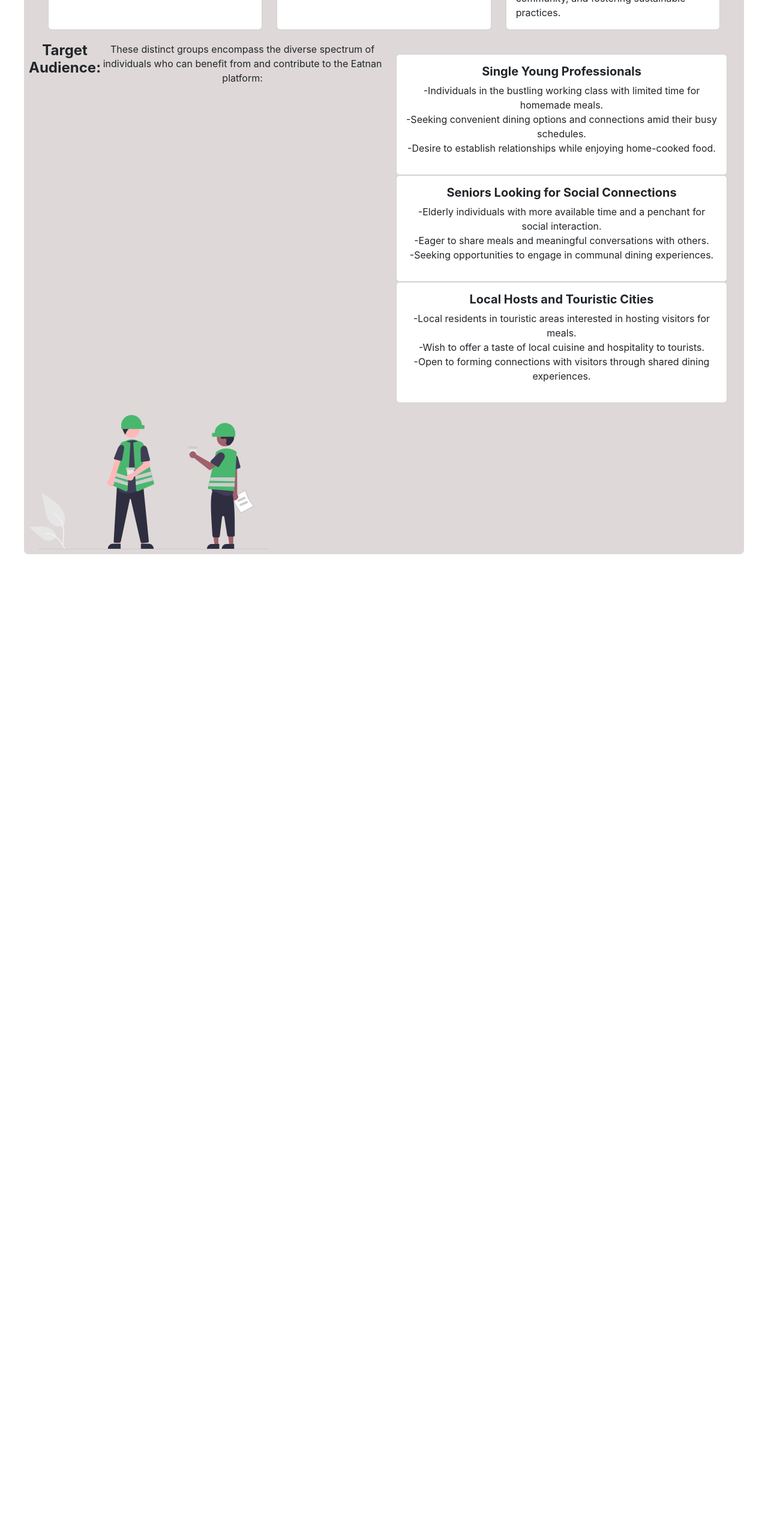
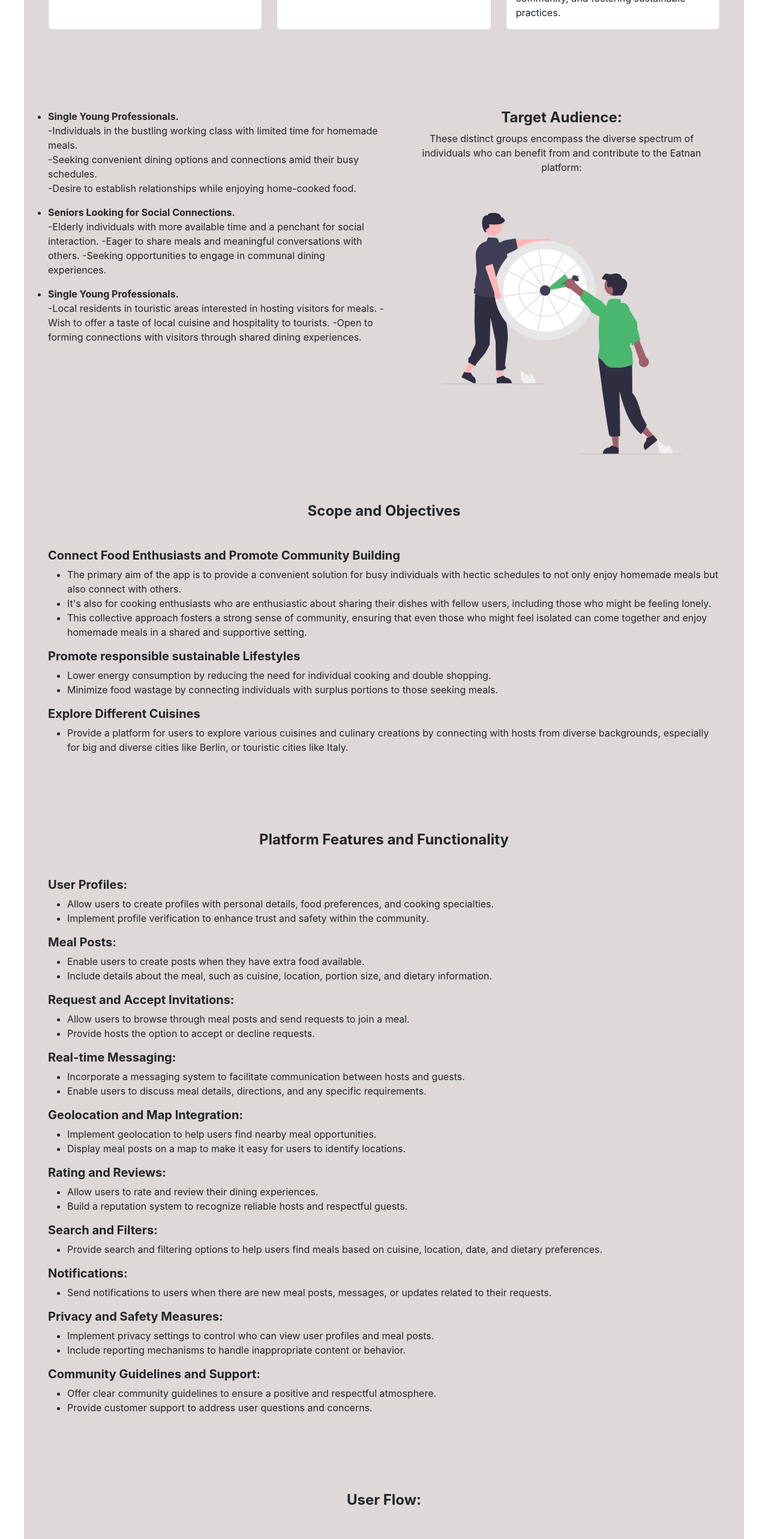
Before and after one commit to Tarek994/new-react-graphql, a React (Create React App) app: page /#/about in a window 1280 px wide. Shown: the part 2380-4946 px from the top of the page at 60% size. Before the commit the page ends 3304 px from the top, so only its background shows below. Built offline with nearby package versions, Linux system fonts and the light colour scheme.

Commit message:
feat(About.tsx): add the rest sections for the app

```diff
--- a/src/components/pages/about/About.tsx
+++ b/src/components/pages/about/About.tsx
@@ -1,7 +1,7 @@
 import "./about.css"
 import one from "./about-assets/one.svg"
 import two from "./about-assets/two.svg"
-import three from "./about-assets/three.svg"
+import target from "./about-assets/target.svg"
 
 
 const about = () => {
@@ -111,59 +111,256 @@ const about = () => {
 
       {/* Target Audience */}
 
-      <div className="target">
+      <div className="main-target col-lg-12">
+        <div className="targets-list col-lg-6">
+          <ul className="tar-list">
+            <li> <strong> Single Young Professionals.</strong>
+              <p>-Individuals in the bustling working class with limited time for homemade meals. <br />
+                -Seeking convenient dining options and connections amid their busy schedules. <br />
+                -Desire to establish relationships while enjoying home-cooked food.
+              </p>
+            </li>
+            <li> <strong> Seniors Looking for Social Connections.</strong>
+              <p> -Elderly individuals with more available time and a penchant for social interaction.
+                -Eager to share meals and meaningful conversations with others.
+                -Seeking opportunities to engage in communal dining experiences.
+              </p>
+            </li>
+            <li> <strong> Single Young Professionals.</strong>
+              <p> -Local residents in touristic areas interested in hosting visitors for meals.
+                -Wish to offer a taste of local cuisine and hospitality to tourists.
+                -Open to forming connections with visitors through shared dining experiences.
+              </p>
+            </li>
+          </ul>
 
-        <div className="targets col-lg-12">
+
+        </div>
+
+        <div className="targets-img col-lg-6">
+          <div className="target-title">
             <h4> <strong>Target Audience:</strong> </h4>
             <p>These distinct groups encompass the diverse spectrum of individuals who can benefit from and contribute to the Eatnan platform:
             </p>
-          <div className="cards col-lg-6">
-            <div className="col-md-12  custom-margin">
-              <div className="card h-100">
-                <div className="card-body d-flex flex-column">
-                  <h5 className="card-title-tar"><strong>Single Young Professionals</strong></h5>
-                  <p className="card-text-tar flex-fill">-Individuals in the bustling working class with limited time for homemade meals. <br />
-                    -Seeking convenient dining options and connections amid their busy schedules. <br />
-                    -Desire to establish relationships while enjoying home-cooked food.
-                  </p>
+          </div>
+
+          <div className="target-img">
+            <img src={target} alt="targets" />
           </div>
         </div>
+
       </div>
-            <div className="col-md-12  custom-margin">
-              <div className="card h-100">
-                <div className="card-body d-flex flex-column">
-                  <h5 className="card-title-tar"><strong>Seniors Looking for Social Connections</strong></h5>
-                  <p className="card-text-tar flex-fill">-Elderly individuals with more available time and a penchant for social interaction. <br />
-                    -Eager to share meals and meaningful conversations with others. <br />
-                    -Seeking opportunities to engage in communal dining experiences.
 
-                  </p>
-                </div>
-              </div>
-            </div>
-            <div className="col-md-12  custom-margin">
-              <div className="card h-100">
-                <div className="card-body d-flex flex-column">
-                  <h5 className="card-title-tar"><strong>Local Hosts and Touristic Cities</strong></h5>
-                  <p className="card-text-tar flex-fill">-Local residents in touristic areas interested in hosting visitors for meals. <br />
-                    -Wish to offer a taste of local cuisine and hospitality to tourists. <br />
-                    -Open to forming connections with visitors through shared dining experiences.
-
-                  </p>
-                </div>
-              </div>
-            </div>
-          </div>
-        </div>
-        <div className="targets-img col-lg-6">
-          <img src={three} alt="targets"/>
-        </div>
+      {/* Scope and Objectives */}
+      <div className="scope">
+        <h4 className="scope-title"><strong> Scope and Objectives</strong></h4>
+        <div className="scope-list">
+          <h5><strong> Connect Food Enthusiasts and Promote Community Building</strong></h5>
+          <ul>
+            <li>The primary aim of the app is to provide a convenient solution for busy individuals with hectic schedules to not only enjoy homemade meals but also connect with others.
+            </li>
+            <li> It's also for cooking enthusiasts who are enthusiastic about sharing their dishes with fellow users, including those who might be feeling lonely.
+            </li>
+            <li>This collective approach fosters a strong sense of community, ensuring that even those who might feel isolated can come together and enjoy homemade meals in a shared and supportive setting.</li>
+          </ul>
+          <h5> <strong> Promote responsible sustainable Lifestyles</strong></h5>
+          <ul>
+            <li>Lower energy consumption by reducing the need for individual cooking and double shopping.</li>
+            <li>Minimize food wastage by connecting individuals with surplus portions to those seeking meals.</li>
+          </ul>
+          <h5><strong>Explore Different Cuisines</strong></h5>
+          <ul>
+            <li> Provide a platform for users to explore various cuisines and culinary creations by connecting with hosts from diverse backgrounds, especially for big and diverse cities like Berlin, or touristic cities like Italy.
+            </li>
+          </ul>
 
         </div>
 
 
 
 
+
+      </div>
+
+      {/* Features */}
+      <div className="features">
+        <h4 className="feature-title"><strong>Platform Features and Functionality</strong></h4>
+        <div className="feature-list">
+          <h5><strong> User Profiles:</strong></h5>
+          <ul>
+            <li>Allow users to create profiles with personal details, food preferences, and cooking specialties.
+
+            </li>
+            <li>Implement profile verification to enhance trust and safety within the community.
+
+            </li>
+
+          </ul>
+          <h5> <strong>Meal Posts:</strong></h5>
+          <ul>
+            <li>Enable users to create posts when they have extra food available.</li>
+            <li>Include details about the meal, such as cuisine, location, portion size, and dietary information.</li>
+          </ul>
+          <h5><strong>Request and Accept Invitations:</strong></h5>
+          <ul>
+            <li>Allow users to browse through meal posts and send requests to join a meal.</li>
+            <li>Provide hosts the option to accept or decline requests.</li>
+          </ul>
+
+          <h5><strong>Real-time Messaging:</strong></h5>
+          <ul>
+            <li>Incorporate a messaging system to facilitate communication between hosts and guests.</li>
+            <li>Enable users to discuss meal details, directions, and any specific requirements.</li>
+          </ul>
+
+          <h5><strong>Geolocation and Map Integration:</strong></h5>
+          <ul>
+            <li>Implement geolocation to help users find nearby meal opportunities.</li>
+            <li>Display meal posts on a map to make it easy for users to identify locations.</li>
+          </ul>
+          <h5><strong>Rating and Reviews:</strong></h5>
+          <ul>
+            <li>Allow users to rate and review their dining experiences.</li>
+            <li>Build a reputation system to recognize reliable hosts and respectful guests.</li>
+          </ul>
+          <h5><strong>Search and Filters:</strong></h5>
+          <ul>
+            <li>Provide search and filtering options to help users find meals based on cuisine, location, date, and dietary preferences.</li>
+          </ul>
+          <h5><strong>Notifications:</strong></h5>
+          <ul>
+            <li>Send notifications to users when there are new meal posts, messages, or updates related to their requests.</li>
+          </ul>
+          <h5><strong>Privacy and Safety Measures:</strong></h5>
+          <ul>
+            <li>Implement privacy settings to control who can view user profiles and meal posts.</li>
+            <li>Include reporting mechanisms to handle inappropriate content or behavior.</li>
+          </ul>
+          <h5><strong>Community Guidelines and Support:</strong></h5>
+          <ul>
+            <li>Offer clear community guidelines to ensure a positive and respectful atmosphere.</li>
+            <li>Provide customer support to address user questions and concerns.
+            </li>
+          </ul>
+
+        </div>
+
+
+
+
+
+      </div>
+
+
+      {/* User Flow: <TBD> */}
+      <div className="use-flow features">
+        <h4 className="feature-title"><strong>User Flow:</strong></h4>
+        <div className="user-list">
+          <ul>
+            <li>Describes the typical user journey through your application.</li>
+            <li>Explains how users will interact with different features and what the overall flow will look like.</li>
+          </ul>
+        </div>
+      </div>
+
+      {/*  Design & UE  */}
+
+
+      <div className="use-flow features">
+        <h4 className="feature-title"><strong>Design and User Experience:</strong></h4>
+        <div className="user-list">
+          <ul>
+            <li>Outlines the initial thoughts on the design and user experience of the application.</li>
+            <li>Mentions any specific design elements or UX principles you want to incorporate.</li>
+          </ul>
+        </div>
+      </div>
+
+      {/*  Technology Stack  */}
+
+
+      <div className="use-flow features">
+        <h4 className="feature-title"><strong>Technology Stack:</strong></h4>
+        <div className="user-list">
+          <ul>
+            <li>Product owner (Project manager).</li>
+            <li> Marketing team (Search of marketing opportunities, open channels to possible investors).
+            </li>
+            <li>Media team (UI/UX, create marketing advertisements, videos, photos).</li>
+            <li>Developers team (FE, BE, DevOps, iOS, Android) develop, test, secure the app prototype.</li>
+          </ul>
+        </div>
+      </div>
+
+      {/*  Project Timeline  */}
+
+
+      <div className="use-flow features">
+        <h4 className="feature-title"><strong>Project Timeline:</strong></h4>
+        <div className="user-list">
+          <ul>
+            <li>Create the project introduction. (high-level for MVP)
+            </li>
+            <li>Decide on the initial app features, design.
+
+            </li>
+            <li>Design the app screens.
+            </li>
+            <li>Build the first app prototype (front-end).
+            </li>
+            <li>Create the BE services, DevOps, and Database.</li>
+            <li>Include milestones and deliverables to give an overview of the project's progress.
+
+            </li>
+            <li>internal release and E2E testing
+            </li>
+            <li>Share the app idea with external stakeholders and seek support.
+            </li>
+          </ul>
+        </div>
+      </div>
+
+      {/*  Monetization (TBD) */}
+
+
+      <div className="use-flow features">
+        <h4 className="feature-title"><strong>Monetization (TBD):</strong></h4>
+        <div className="user-list">
+          <ul>
+            <li>How suppose to get revenue from the app:</li>
+
+          </ul>
+        </div>
+      </div>
+
+      {/*  Competitor and threats Analysis (optional) */}
+
+
+      <div className="use-flow features">
+        <h4 className="feature-title"><strong>Competitor and threats Analysis (optional):</strong></h4>
+        <div className="user-list">
+          <ul>
+            <li>What are the competitors in the market?</li>
+            <li>Risk analysis: What can threat the app (idea or application),</li>
+
+          </ul>
+      </div>
+
+      {/*  Next Steps: */}
+
+      <div className="use-flow features">
+        <h4 className="feature-title"><strong>Next Steps:</strong></h4>
+        <div className="user-list">
+          <ul>
+            <li>TBD</li>
+
+          </ul>
+
+        </div>
+
+
+      </div>
+      </div>
       </div>
       )
 }
```
Lines whose indentation alone changed are shown as unchanged.
